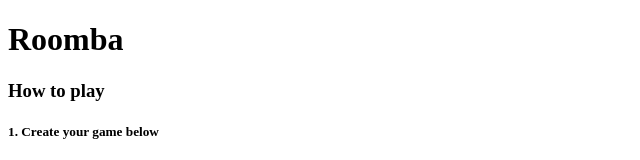
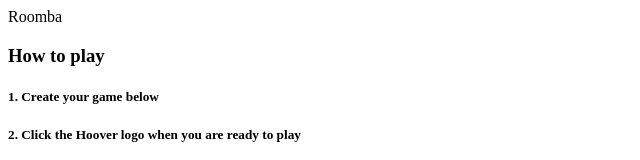
Before and after one commit to JoshuaJFHolloway/Roomba-challenge, a React (Create React App) app: page / in a window 1280 px wide. Shown: the top 160 px of the page, without its empty margins (0-640 px from the left). Built offline with nearby package versions, Linux system fonts and the light colour scheme; the HTML template or start-up script is replaced by a standard one.

Commit message:
capitalised the string checkers to match new capitalised placeholders in inputs

```diff
--- a/src/components/App.js
+++ b/src/components/App.js
@@ -76,21 +76,21 @@
         const dirt = this.state.dirt;
         const roomba = this.state.roomba;
 
-        if(placeholder.includes("grid")) {
+        if(placeholder.includes("Grid")) {
             grid[name] = parseInt(value, 10);
 
             this.setState({
                 grid
             });
         }
-        if(placeholder.includes("dirt")) {
+        if(placeholder.includes("Dirt")) {
             dirt[name] = parseInt(value, 10);
 
             this.setState({
                 dirt
             });
         }
-        if(placeholder.includes("roomba")) {
+        if(placeholder.includes("Roomba")) {
             roomba[name] = parseInt(value, 10);
 
             this.setState({
@@ -117,7 +117,9 @@
     render() {
         return (
             <div>
-                <h1>Roomba</h1>
+                <div className="header">
+                    <span>Roomba</span>
+                </div>
                 {this.state.submitButtonClicked ?
                     <CompassAndGridWrapper
                         appState={this.state}
```
